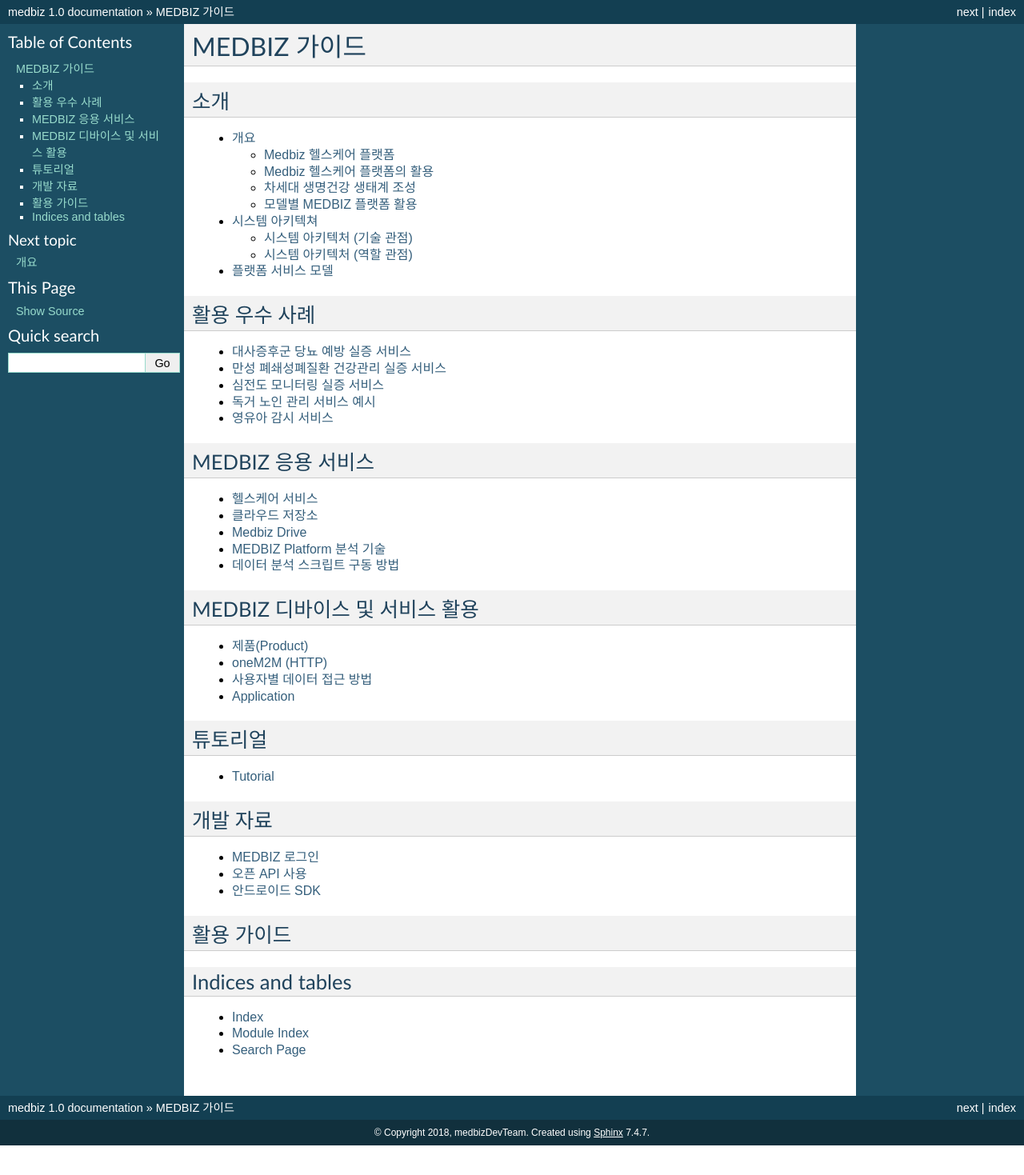
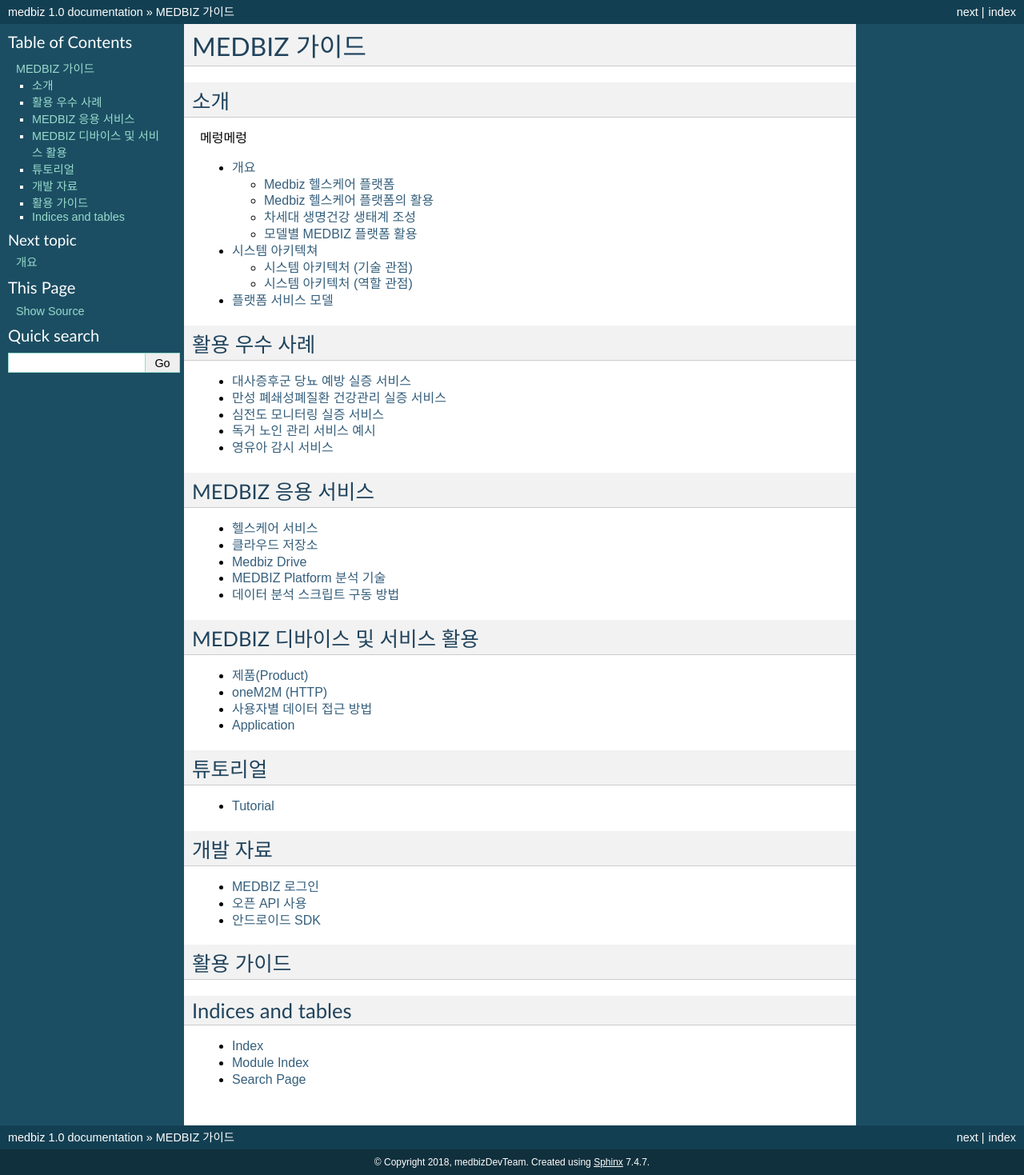
Before and after one commit to jWater1001/wiki-medbiz, a Sphinx documentation site: the page built from docs/index.rst, in a window 1280 px wide. Shown: the whole page at 80% size. Built offline with Sphinx 7.4.7, drawn with Linux system fonts in a browser that asks for light colours; pages that are not in the unit, such as notebooks, are missing from menus; before the commit the page ends 1432 px from its top, so only the background shows below that.

Commit message:
index 기능 테스트

```diff
--- a/docs/index.rst
+++ b/docs/index.rst
@@ -12,6 +12,8 @@
 ---------------------------
 
 .. toctree::
+    :caption: 메렁메렁
+    :name: 이건이름이레여
     :maxdepth: 2
 
     introduce/introduce
```
